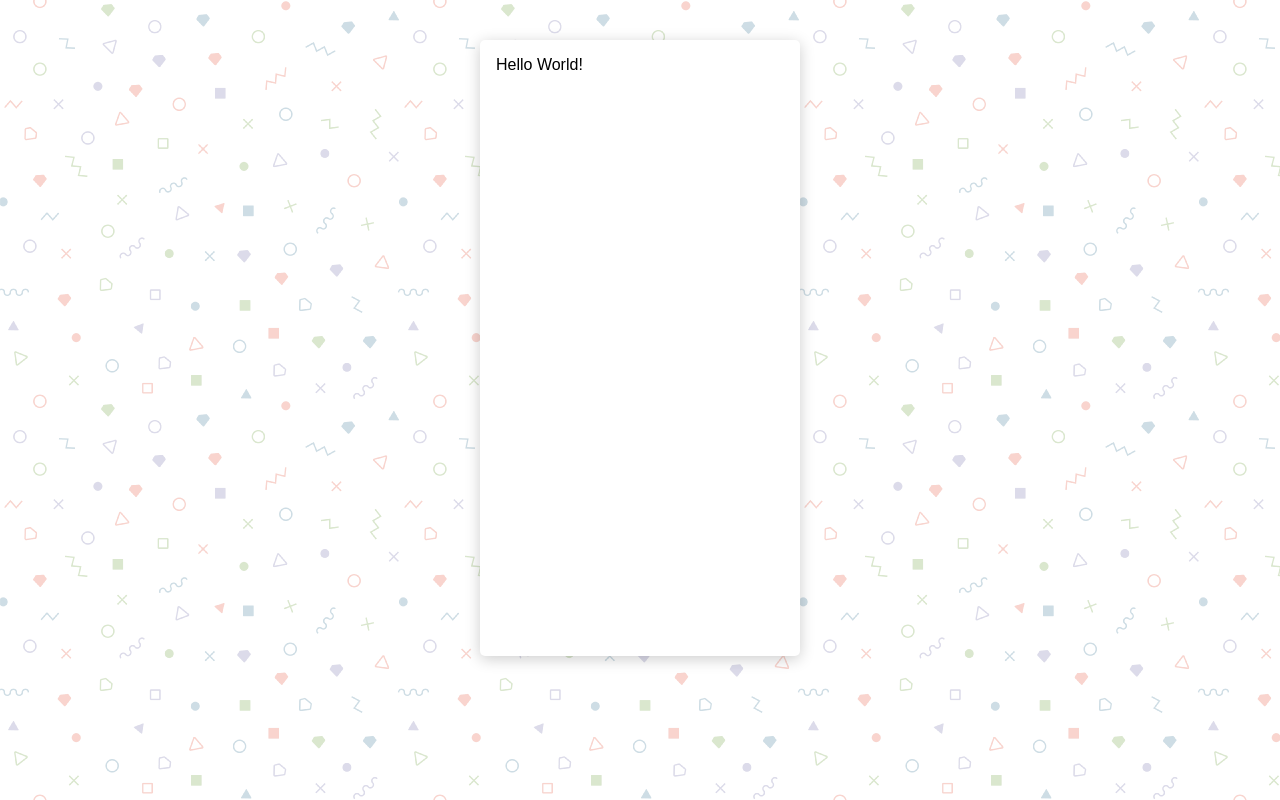
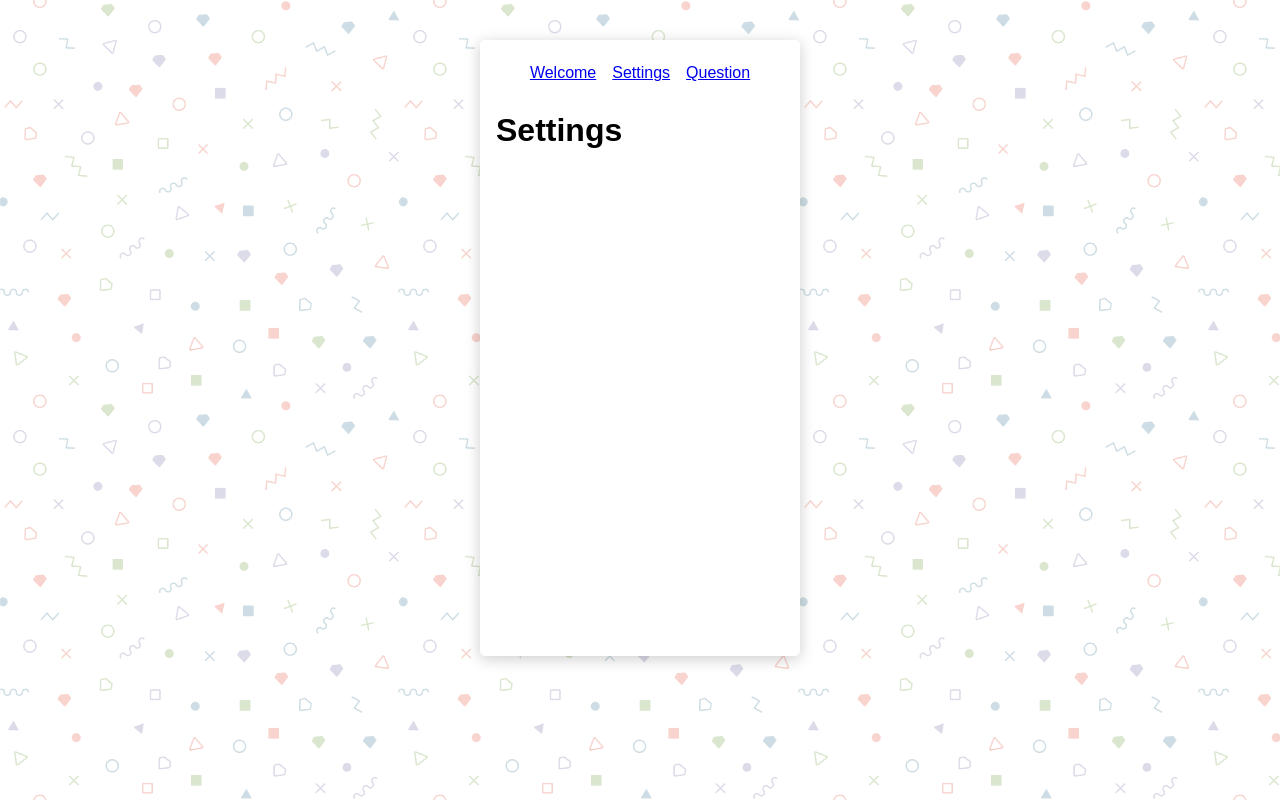
Before and after one commit to ultrahack2018sprint1-voty/voty-app, a React (Create React App) app: page /settings in a window 1280 px wide. Built offline with nearby package versions, Linux system fonts and the light colour scheme.

Commit message:
Add react router and welcome/settings/question components

```diff
--- a/package.json
+++ b/package.json
@@ -8,6 +8,7 @@
     "npm-run-all": "^4.1.3",
     "react": "^16.3.2",
     "react-dom": "^16.3.2",
+    "react-router-dom": "^4.2.2",
     "react-scripts": "1.1.4"
   },
   "scripts": {
--- a/src/app/App.js
+++ b/src/app/App.js
@@ -1,10 +1,17 @@
 import React, { Component } from 'react';
+import { Link } from 'react-router-dom';
 import './App.css';
 
 class App extends Component {
   render() {
     return (
-      <div className="wrapper">Hello World!</div>
+      <div>
+        <nav>
+          <Link to="/welcome">Welcome</Link>
+          <Link to="/settings">Settings</Link>
+          <Link to="/question">Question</Link>
+        </nav>
+      </div>
     );
   }
 }
--- a/src/app/App.scss
+++ b/src/app/App.scss
@@ -1,10 +1,8 @@
-.wrapper {
-  width: 20rem;
-  height: 38.5rem;
-  background-color: #fff;
-  border-radius: 5px;
-  box-shadow: 0px 3px 15px rgba(0,0,0,0.2);
-  box-sizing: border-box;
-  margin: 2.5rem auto 0;
-  padding: 1rem;
+nav {
+  display: flex;
+  justify-content: center;
+
+  a {
+    margin: 0.5rem;
+  }
 }
--- a/src/index.js
+++ b/src/index.js
@@ -1,8 +1,25 @@
 import React from 'react';
 import ReactDOM from 'react-dom';
-import './index.css';
-import App from './app/App';
+import { BrowserRouter, Route } from 'react-router-dom';
 import registerServiceWorker from './registerServiceWorker';
 
-ReactDOM.render(<App />, document.getElementById('root'));
+import App from './app/App';
+import Welcome from './welcome/Welcome';
+import Settings from './settings/Settings';
+import Question from './question/Question';
+
+import './index.css';
+
+ReactDOM.render(
+  <BrowserRouter>
+    <div className="wrapper">
+      <Route path="/" component={App} />
+      <Route path="/welcome" component={Welcome} />
+      <Route path="/settings" component={Settings} />
+      <Route path="/question" component={Question} />
+    </div>
+  </BrowserRouter>,
+  document.getElementById('root')
+);
+
 registerServiceWorker();
--- a/src/index.scss
+++ b/src/index.scss
@@ -6,3 +6,14 @@ body {
   font-family: sans-serif;
   background: url('./assets/bg.png');
 }
+
+.wrapper {
+  width: 20rem;
+  height: 38.5rem;
+  background-color: #fff;
+  border-radius: 5px;
+  box-shadow: 0px 3px 15px rgba(0,0,0,0.2);
+  box-sizing: border-box;
+  margin: 2.5rem auto 0;
+  padding: 1rem;
+}
--- /dev/null
+++ b/src/question/Question.js
@@ -0,0 +1,12 @@
+import React, { Component } from 'react';
+import './Question.css';
+
+class Question extends Component {
+  render() {
+    return (
+      <h1>Question</h1>
+    )
+  }
+}
+
+export default Question;
--- /dev/null
+++ b/src/settings/Settings.js
@@ -0,0 +1,12 @@
+import React, { Component } from 'react';
+import './Settings.css';
+
+class Settings extends Component {
+  render() {
+    return (
+      <h1>Settings</h1>
+    )
+  }
+}
+
+export default Settings;
--- /dev/null
+++ b/src/welcome/Welcome.js
@@ -0,0 +1,12 @@
+import React, { Component } from 'react';
+import './Welcome.css';
+
+class Welcome extends Component {
+  render() {
+    return (
+      <h1>Welcome</h1>
+    )
+  }
+}
+
+export default Welcome;
```
Also changed, not shown: src/question/Question.scss (added), src/settings/Settings.scss (added), src/welcome/Welcome.scss (added), 1 other file (tests, documents, lock files or other folders).
